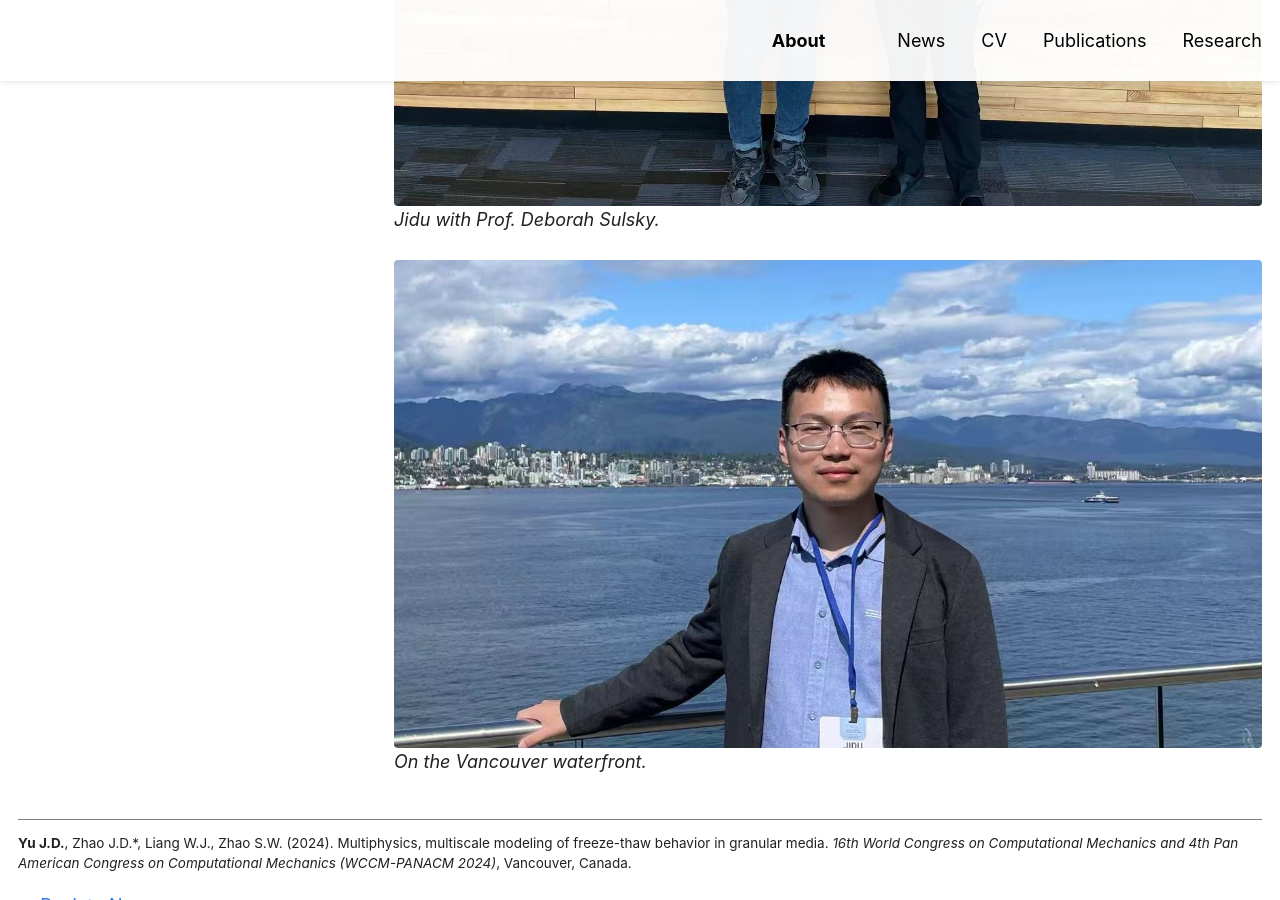
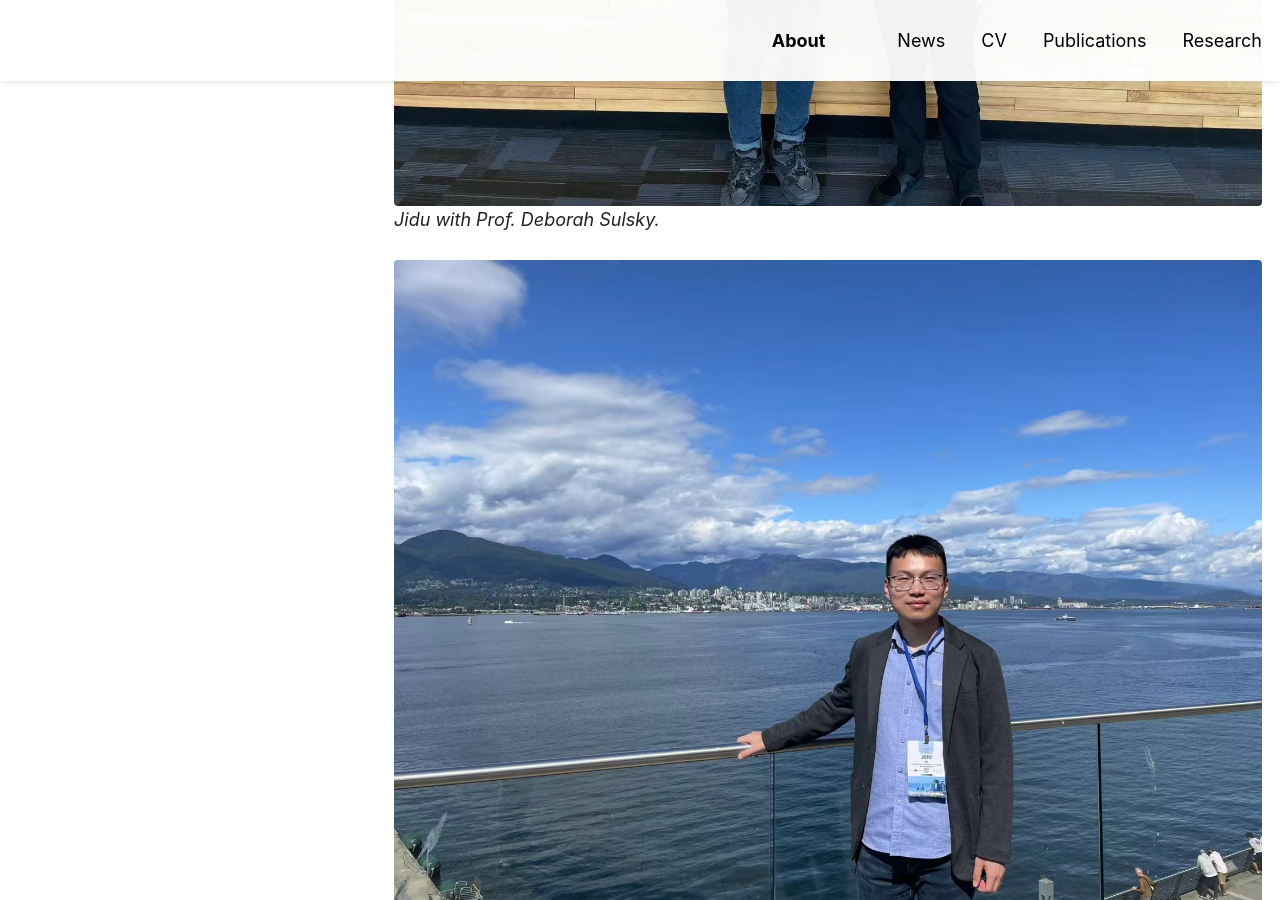
Before and after one commit to yujidu/yujidu.github.io, a Jekyll site: the page built from _news/2024-07-wccm-panacm-vancouver.md, in a window 1280 px wide and 900 px high, scrolled down 2752 px. Built offline with Jekyll 4.4.1, drawn with Linux system fonts in a browser that asks for light colours; some web fonts are replaced.

Commit message:
WCCM news: uncropped waterfront photo
Co-Authored-By: Claude Opus 5.5 <noreply@anthropic.com>
Claude-Session: https://claude.ai/code/session_01Vw9tGnbWFVNDt9UXvET6V8

```diff
--- a/_news/2024-07-wccm-panacm-vancouver.md
+++ b/_news/2024-07-wccm-panacm-vancouver.md
@@ -26,5 +26,5 @@ Vancouver's stunning scenery and pleasant summer weather made it a truly memorab
 ![Jidu with Prof. Deborah Sulsky](/images/news/wccm-2024-sulsky.jpg)
 *Jidu with Prof. Deborah Sulsky.*
 
-![Jidu at the Vancouver waterfront](/images/news/wccm-2024-vancouver.jpg)
+![Jidu at the Vancouver waterfront](/images/news/wccm-2024-waterfront.jpg)
 *On the Vancouver waterfront.*
```
Also changed, not shown: images/news/wccm-2024-vancouver.jpg (deleted), images/news/wccm-2024-waterfront.jpg (added).
